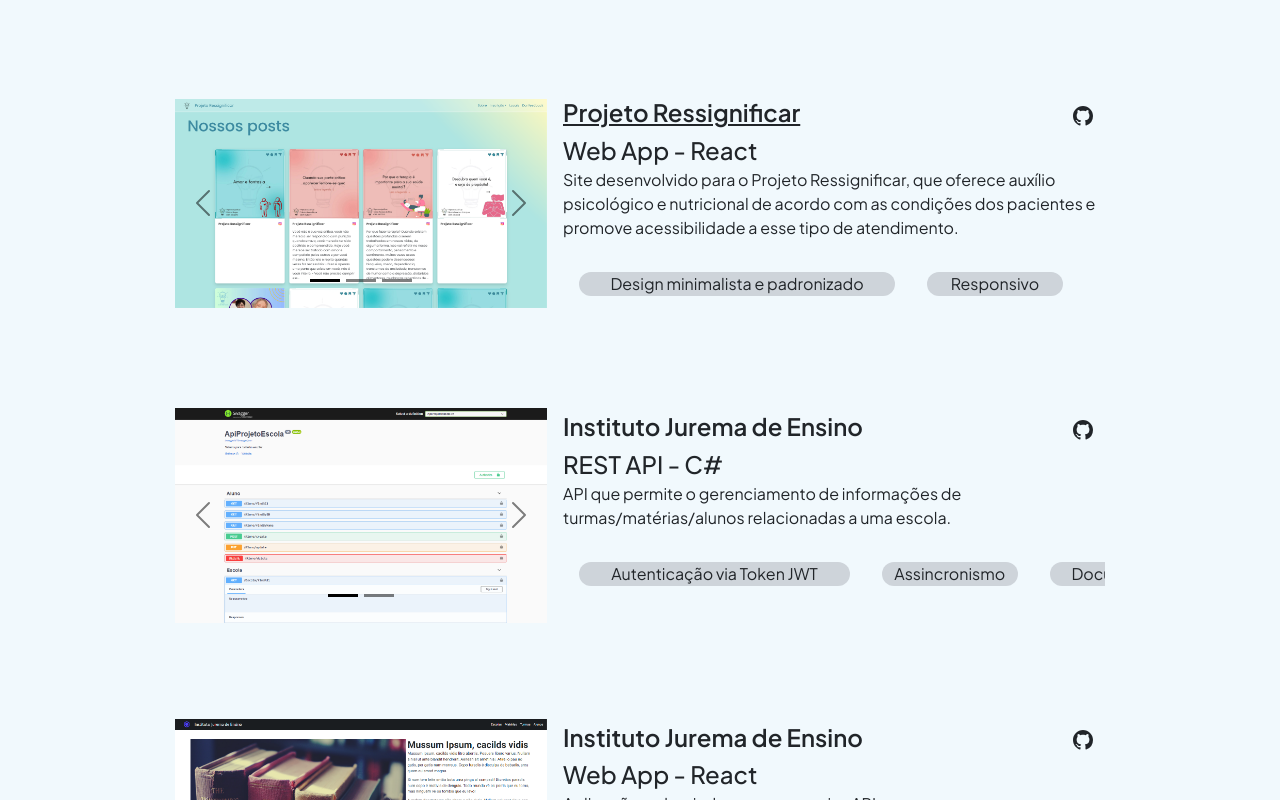
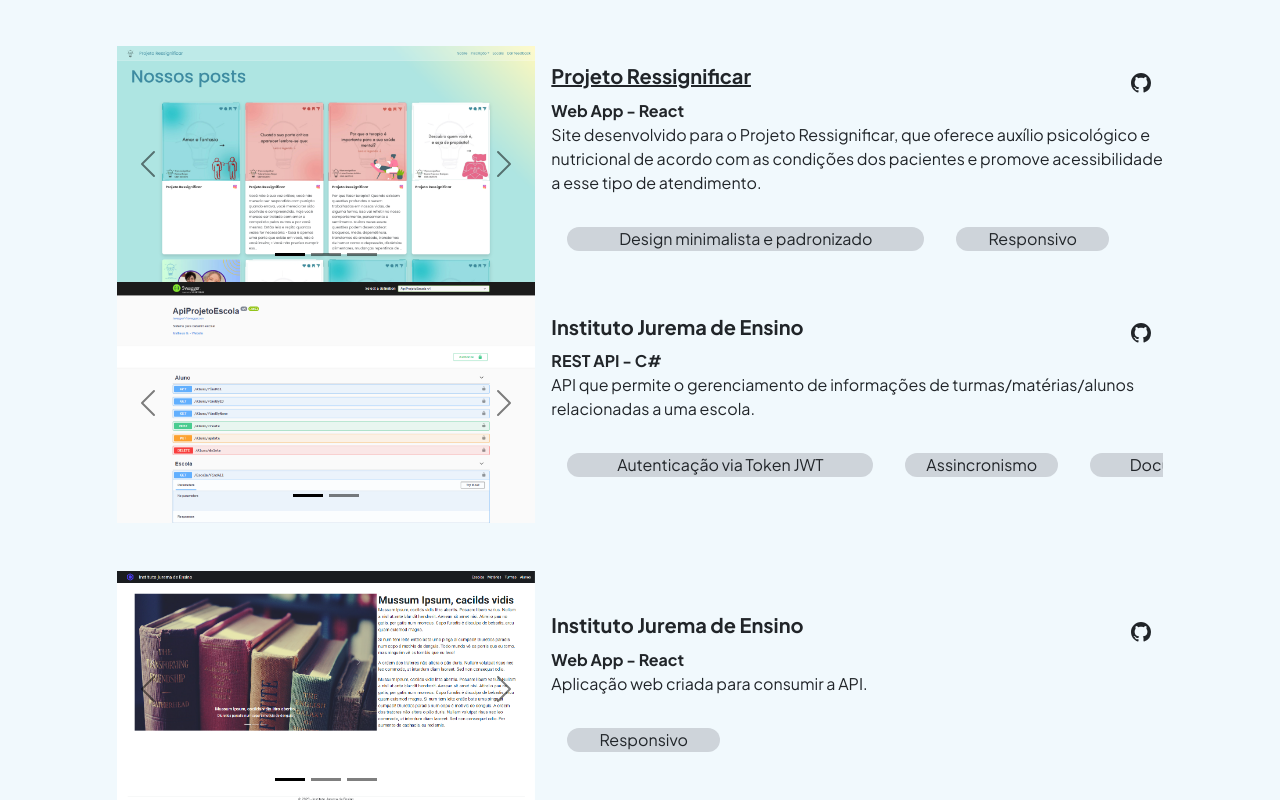
Before and after one commit to matheusg1/portfolio-react, a React (Create React App) app: page / in a window 1280 px wide. Shown: the part 2520-3320 px from the top of the page. Built offline with nearby package versions, Linux system fonts and the light colour scheme; some icons are missing.

Commit message:
Ajustes seção Projetos

```diff
--- a/src/components/ProjetosDiv/index.js
+++ b/src/components/ProjetosDiv/index.js
@@ -13,10 +13,10 @@ import Titulo from '../Titulo';
 export default function ProjetosDiv() {
     return (
         <div className='bg-secondary-subtle min-vh-100 text-dark' id="projetos">
-            <Titulo titulo="Projetos"/>
-            <div className='container mt-lg-5'>
-                <div className="d-flex flex-column align-items-center justify-content-center flex-lg-row">
-                    <div id="carouselRessignificar" className="carousel carousel-dark slide col-md-10 col-lg-6 col-xl-4">
+            <Titulo titulo="Projetos" />
+            <div className='container-fluid'>
+                <div className="d-flex flex-column align-items-center justify-content-center flex-lg-row mt-lg-5">
+                    <div id="carouselRessignificar" className="carousel carousel-dark slide col-md-10 col-lg-5 col-xl-4">
                         <div className="carousel-indicators">
                             <button type="button" data-bs-target="#carouselRessignificar" data-bs-slide-to="0" className="active" aria-current="true" aria-label="Slide 1"></button>
                             <button type="button" data-bs-target="#carouselRessignificar" data-bs-slide-to="1" aria-label="Slide 2"></button>
@@ -42,31 +42,35 @@ export default function ProjetosDiv() {
                             <span className="visually-hidden">Next</span>
                         </button>
                     </div>
-                    <div className="py-5 d-flex flex-column justify-content-between col-12 col-md-10 col-lg-6 col-xl-6 col-xxl-7 ps-lg-3 mt-3 mt-xl-0">
+                    <div className="d-flex flex-column justify-content-between col-12 col-md-10 col-lg-6 col-xl-6 col-xxl-7 ps-lg-3 mt-3 mt-xl-0">
                         <div className=''>
                             <div className='d-flex justify-content-between'>
-                                <div className="fs-4 fw-semibold"><a target="_blank" className='link-dark' href="https://projeto-ressignificar.vercel.app">Projeto Ressignificar</a></div>
+                                <div className="fw-semibold">
+                                    <a target="_blank" className='projetos-titulo link-dark fw-bold' href="https://projeto-ressignificar.vercel.app">Projeto Ressignificar</a>
+                                </div>
                                 <a target="_blank" href="https://github.com/matheusg1/projeto-ressignificar" type="button" className="border-0 rounded-1 btn btn-outline-dark">
                                     <svg xmlns="http://www.w3.org/2000/svg" width="20" height="20" fill="currentColor" className="bi bi-github mt-xl-1" viewBox="0 0 16 16"><path d="M8 0C3.58 0 0 3.58 0 8c0 3.54 2.29 6.53 5.47 7.59.4.07.55-.17.55-.38 0-.19-.01-.82-.01-1.49-2.01.37-2.53-.49-2.69-.94-.09-.23-.48-.94-.82-1.13-.28-.15-.68-.52-.01-.53.63-.01 1.08.58 1.23.82.72 1.21 1.87.87 2.33.66.07-.52.28-.87.51-1.07-1.78-.2-3.64-.89-3.64-3.95 0-.87.31-1.59.82-2.15-.08-.2-.36-1.02.08-2.12 0 0 .67-.21 2.2.82.64-.18 1.32-.27 2-.27.68 0 1.36.09 2 .27 1.53-1.04 2.2-.82 2.2-.82.44 1.1.16 1.92.08 2.12.51.56.82 1.27.82 2.15 0 3.07-1.87 3.75-3.65 3.95.29.25.54.73.54 1.48 0 1.07-.01 1.93-.01 2.2 0 .21.15.46.55.38A8.012 8.012 0 0 0 16 8c0-4.42-3.58-8-8-8z"></path>
                                     </svg>
                                 </a>
                             </div>
-                            <div className="fs-4 fw-medium">Web App - React</div>
+                            <div className="projetos-subtitulo fw-bold">Web App - React</div>
                         </div>
-                        <p className="fs-6">
-                            Site desenvolvido para o Projeto Ressignificar, que oferece auxílio psicológico e nutricional de acordo com as condições dos pacientes e promove acessibilidade a esse tipo de atendimento.
-                        </p>
-                        <div className="container">
-                            <div className="row flex-row overflow-auto text-center flex-nowrap align-items-center">
-                                <div className="fs-6 m-3 scrollbar-item bg-dark-subtle rounded-pill col-12 col-md-6 col-lg-8 col-xl-7 col-xxl-6">Design minimalista e padronizado</div>
-                                <div className="fs-6 m-3 scrollbar-item bg-dark-subtle rounded-pill col-5 col-md-3 col-lg-4 col-xl-3">Responsivo</div>
+                        <div className='projetos-descricao'>
+                            <p className="">
+                                Site desenvolvido para o Projeto Ressignificar, que oferece auxílio psicológico e nutricional de acordo com as condições dos pacientes e promove acessibilidade a esse tipo de atendimento.
+                            </p>
+                            <div className="container-fluid">
+                                <div className="row flex-row overflow-auto text-center flex-nowrap align-items-center">
+                                    <div className="m-3 scrollbar-item bg-dark-subtle rounded-pill col-12 col-md-6 col-lg-8 col-xl-7 col-xxl-6">Design minimalista e padronizado</div>
+                                    <div className="m-3 scrollbar-item bg-dark-subtle rounded-pill col-5 col-md-3 col-lg-4 col-xl-3">Responsivo</div>
+                                </div>
                             </div>
                         </div>
                     </div>
                 </div>
 
-                <div className="py-5 d-flex flex-column align-items-start justify-content-center  flex-lg-row">
-                    <div id="carouselEscolaApi" className="carousel carousel-dark slide col-md-10 col-lg-6 col-xl-4">
+                <div className="pb-5 d-flex flex-column align-items-center justify-content-center flex-lg-row">
+                    <div id="carouselEscolaApi" className="carousel carousel-dark slide col-md-10 col-lg-5 col-xl-4">
                         <div className="carousel-indicators">
                             <button type="button" data-bs-target="#carouselEscolaApi" data-bs-slide-to="0" className="active" aria-current="true" aria-label="Slide 1"></button>
                             <button type="button" data-bs-target="#carouselEscolaApi" data-bs-slide-to="1" aria-label="Slide 2"></button>
@@ -92,30 +96,30 @@ export default function ProjetosDiv() {
                     <div className="d-flex flex-column col-12 col-md-10 col-lg-6 col-xl-6 col-xxl-7 ps-lg-3 mt-3 mt-xl-0">
                         <div>
                             <div className="d-flex justify-content-between">
-                                <div className="fs-4 fw-semibold">Instituto Jurema de Ensino</div>
+                                <div className="projetos-titulo fw-bold">Instituto Jurema de Ensino</div>
                                 <a target="_blank" href="https://github.com/matheusg1/escola-db-api" type="button" className="border-0 rounded-1 btn btn-outline-dark">
                                     <svg xmlns="http://www.w3.org/2000/svg" width="20" height="20" fill="currentColor" className="bi bi-github mt-xl-1" viewBox="0 0 16 16"><path d="M8 0C3.58 0 0 3.58 0 8c0 3.54 2.29 6.53 5.47 7.59.4.07.55-.17.55-.38 0-.19-.01-.82-.01-1.49-2.01.37-2.53-.49-2.69-.94-.09-.23-.48-.94-.82-1.13-.28-.15-.68-.52-.01-.53.63-.01 1.08.58 1.23.82.72 1.21 1.87.87 2.33.66.07-.52.28-.87.51-1.07-1.78-.2-3.64-.89-3.64-3.95 0-.87.31-1.59.82-2.15-.08-.2-.36-1.02.08-2.12 0 0 .67-.21 2.2.82.64-.18 1.32-.27 2-.27.68 0 1.36.09 2 .27 1.53-1.04 2.2-.82 2.2-.82.44 1.1.16 1.92.08 2.12.51.56.82 1.27.82 2.15 0 3.07-1.87 3.75-3.65 3.95.29.25.54.73.54 1.48 0 1.07-.01 1.93-.01 2.2 0 .21.15.46.55.38A8.012 8.012 0 0 0 16 8c0-4.42-3.58-8-8-8z"></path>
                                     </svg>
                                 </a>
                             </div>
-                            <div className="fs-4 fw-medium">REST API - C#</div>
+                            <div className="projetos-subtitulo fw-bold">REST API - C#</div>
                         </div>
-                        <p className="fs-6">
+                        <p className="projetos-descricao">
                             API que permite o gerenciamento de informações de turmas/matérias/alunos relacionadas a uma escola.
                         </p>
-                        <div className="container">
+                        <div className="container-fluid">
                             <div className="row flex-row overflow-auto text-center flex-nowrap align-items-center">
-                                <div className="fs-6 m-3 scrollbar-item bg-dark-subtle rounded-pill col-11 col-md-6 col-lg-7 col-xl-6">Autenticação via Token JWT</div>
-                                <div className="fs-6 m-3 scrollbar-item bg-dark-subtle rounded-pill col-6 col-md-4 col-lg-4 col-xl-3">Assincronismo</div>
-                                <div className="fs-6 m-3 scrollbar-item bg-dark-subtle rounded-pill col-12 col-md-6 col-lg-7 col-xl-6">Documentação com Swagger</div>
-                                <div className="fs-6 m-3 scrollbar-item bg-dark-subtle rounded-pill col-5 col-md-3 col-lg-4 col-xl-3">SQL Server</div>
+                                <div className="m-3 scrollbar-item bg-dark-subtle rounded-pill col-11 col-md-6 col-lg-7 col-xl-6">Autenticação via Token JWT</div>
+                                <div className="m-3 scrollbar-item bg-dark-subtle rounded-pill col-6 col-md-4 col-lg-4 col-xl-3">Assincronismo</div>
+                                <div className="m-3 scrollbar-item bg-dark-subtle rounded-pill col-12 col-md-6 col-lg-7 col-xl-6">Documentação com Swagger</div>
+                                <div className="m-3 scrollbar-item bg-dark-subtle rounded-pill col-5 col-md-3 col-lg-4 col-xl-3">SQL Server</div>
                             </div>
                         </div>
                     </div>
                 </div>
 
-                <div className="py-5 d-flex flex-column align-items-start justify-content-center  flex-lg-row">
-                    <div id="carouselEscolaReact" className="carousel carousel-dark slide col-md-10 col-lg-6 col-xl-4">
+                <div className="pb-5 d-flex flex-column align-items-center justify-content-center flex-lg-row">
+                    <div id="carouselEscolaReact" className="carousel carousel-dark slide col-md-10 col-lg-5 col-xl-4">
                         <div className="carousel-indicators">
                             <button type="button" data-bs-target="#carouselEscolaReact" data-bs-slide-to="0" className="active" aria-current="true" aria-label="Slide 1"></button>
                             <button type="button" data-bs-target="#carouselEscolaReact" data-bs-slide-to="1" aria-label="Slide 2"></button>
@@ -145,20 +149,18 @@ export default function ProjetosDiv() {
                     <div className="d-flex flex-column col-12 col-md-10 col-lg-6 col-xl-6 col-xxl-7 ps-lg-3 mt-3 mt-xl-0">
                         <div>
                             <div className="d-flex justify-content-between">
-                                <div className="fs-4 fw-semibold">Instituto Jurema de Ensino
-                                </div>
+                                <div className="projetos-titulo fw-bold">Instituto Jurema de Ensino</div>
                                 <a target="_blank" href="https://github.com/matheusg1/projeto-escola-app-react" type="button" className="border-0 rounded-1 btn btn-outline-dark">
                                     <svg xmlns="http://www.w3.org/2000/svg" width="20" height="20" fill="currentColor" className="bi bi-github mt-xl-1" viewBox="0 0 16 16"><path d="M8 0C3.58 0 0 3.58 0 8c0 3.54 2.29 6.53 5.47 7.59.4.07.55-.17.55-.38 0-.19-.01-.82-.01-1.49-2.01.37-2.53-.49-2.69-.94-.09-.23-.48-.94-.82-1.13-.28-.15-.68-.52-.01-.53.63-.01 1.08.58 1.23.82.72 1.21 1.87.87 2.33.66.07-.52.28-.87.51-1.07-1.78-.2-3.64-.89-3.64-3.95 0-.87.31-1.59.82-2.15-.08-.2-.36-1.02.08-2.12 0 0 .67-.21 2.2.82.64-.18 1.32-.27 2-.27.68 0 1.36.09 2 .27 1.53-1.04 2.2-.82 2.2-.82.44 1.1.16 1.92.08 2.12.51.56.82 1.27.82 2.15 0 3.07-1.87 3.75-3.65 3.95.29.25.54.73.54 1.48 0 1.07-.01 1.93-.01 2.2 0 .21.15.46.55.38A8.012 8.012 0 0 0 16 8c0-4.42-3.58-8-8-8z"></path>
                                     </svg>
                                 </a>
-
                             </div>
-                            <div className="fs-4 fw-medium">Web App - React</div>
+                            <div className="projetos-subtitulo fw-bold">Web App - React</div>
                         </div>
-                        <p className="fs-6">
-                            Aplicação web criado para consumir a API.
+                        <p className="projetos-descricao">
+                            Aplicação web criada para consumir a API.
                         </p>
-                        <div className="container">
+                        <div className="container-fluid">
                             <div className="row flex-row overflow-auto text-center flex-nowrap align-items-center">
                                 <div className="fs-6 m-3 scrollbar-item bg-dark-subtle rounded-pill col-6 col-md-4 col-lg-4 col-xl-3">Responsivo</div>
                             </div>
@@ -166,7 +168,17 @@ export default function ProjetosDiv() {
                     </div>
                 </div>
 
+
+
+
+
             </div>
+
+
+
+
+
+
         </div>
     )
 }
--- a/src/index.css
+++ b/src/index.css
@@ -16,6 +16,7 @@
 
 ::-webkit-scrollbar {
     width: 12px;
+    border-radius: 20px;
     background-color: rgba(0, 0, 0, 0.1);
 }
 
@@ -177,75 +178,133 @@ code {
     width: 100%;
 }
 
-.experiencia-descricao{
+.experiencia-descricao {
     font-size: 2.25rem;
 }
 
 
-.experiencia-empresa{
-    font-size:1rem;
+.experiencia-empresa {
+    font-size: 1rem;
 }
-.experiencia-subtitulo{
+
+.experiencia-subtitulo {
     font-size: 1.25rem;
 }
+
 .experiencia-descricao {
     font-size: 1rem;
 }
 
-@media (min-width: 576px) { /*sm*/
+@media (min-width: 576px) {
+    /*sm*/
 
-    .experiencia-empresa{
-        font-size:2rem;
+    .experiencia-empresa {
+        font-size: 2rem;
     }
-    .experiencia-subtitulo{
+
+    .experiencia-subtitulo {
         font-size: 1rem;
     }
+
     .experiencia-descricao {
         font-size: 1rem;
     }
 }
 
-@media (min-width: 768px) { /*md*/
-    .experiencia-empresa{
-        font-size:2.5rem;
+@media (min-width: 768px) {
+
+    /*md*/
+    .experiencia-empresa {
+        font-size: 2.5rem;
     }
-    .experiencia-subtitulo{
+
+    .experiencia-subtitulo {
         font-size: 1.25rem;
     }
+
     .experiencia-descricao {
         font-size: 1.25rem;
     }
 }
 
-@media (min-width: 992px) { /*lg*/
-    .experiencia-empresa{
-        font-size:3rem;
+@media (min-width: 992px) {
+
+    /*lg*/
+    .experiencia-empresa {
+        font-size: 3rem;
     }
-    .experiencia-subtitulo{
+
+    .experiencia-subtitulo {
         font-size: 1.5rem;
     }
+
     .experiencia-descricao {
         font-size: 1.5rem;
     }
 }
 
-@media (min-width: 1200px) { /*xl*/
-    .experiencia-empresa{
-        font-size:2.5rem;
-    }
-    .experiencia-subtitulo{
+@media (min-width: 1200px) {
+
+    /*xl*/
+    .projetos-titulo {
         font-size: 1.25rem;
     }
+
+    .projetos-subtitulo {
+        font-size: 1rem;
+    }
+
+    .projetos-descricao {
+        font-size: 1rem;
+    }
+
+    .experiencia-empresa {
+        font-size: 2.5rem;
+    }
+
+    .experiencia-subtitulo {
+        font-size: 1.25rem;
+    }
+
     .experiencia-descricao {
         font-size: 1rem;
     }
 }
 
-@media (min-width: 1400px) { /*xl*/
-    .experiencia-subtitulo{
+@media (min-width: 1400px) {
+
+    /*xxl*/
+    .projetos-titulo {
         font-size: 1.75rem;
     }
+
+    .projetos-subtitulo {
+        font-size: 1.5rem;
+    }
+
+    .projetos-descricao {
+        font-size: 1.5rem;
+    }
+
+    .experiencia-subtitulo {
+        font-size: 1.75rem;
+    }
+
     .experiencia-descricao {
         font-size: 1.25rem;
     }
 }
+
+
+.diagonal-background {
+    background: linear-gradient(45deg,
+        transparent 10%,
+        grey 10% 20%,
+        transparent 20% 30%,
+        grey 30% 40%,
+        transparent 40% 50%,
+        grey 50% 60%,
+        transparent 60% 70%,
+        grey 70% 80%,
+        transparent 80% 90%);
+}
```
